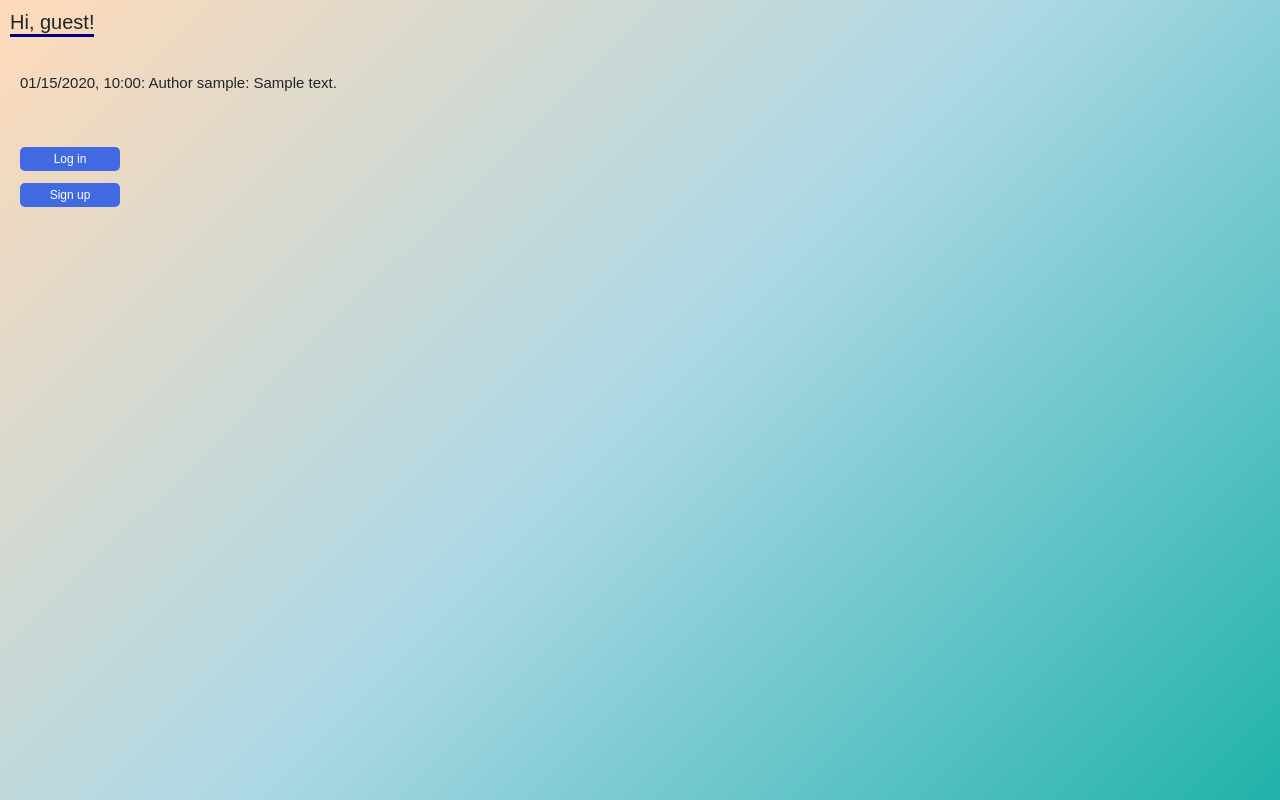
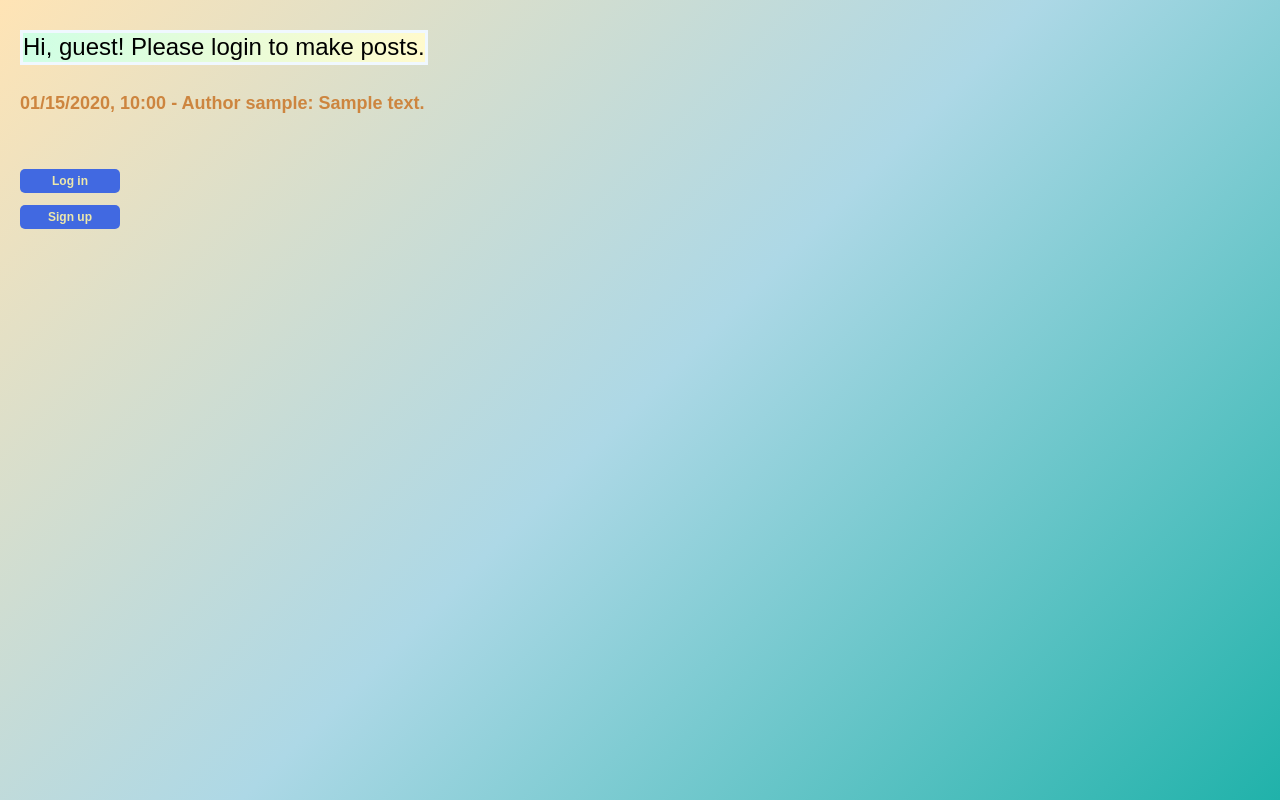
Before and after one commit to Kevin-Zhao-Github/s14lab5, a Flask app: page / in a window 1280 px wide. Run offline with Flask 2, Linux system fonts and the light colour scheme; tables that the repository leaves empty hold one stand-in row (values such as "Sample post"); some libraries are stand-ins or nearby versions.

Commit message:
Better CSS

```diff
--- a/app.py
+++ b/app.py
@@ -1,4 +1,4 @@
-#from dotenv import load_dotenv
+from dotenv import load_dotenv
 from flask import Flask, flash, render_template, request, url_for, redirect, jsonify, session
 from flask_migrate import Migrate
 from models.models import Db, User, Post
@@ -7,14 +7,14 @@ from os import environ
 from datetime import datetime
 from passlib.hash import sha256_crypt
 
-#load_dotenv('.env')
+load_dotenv('.env')
 
 app = Flask(__name__)
-app.config['SQLALCHEMY_DATABASE_URI'] = environ.get('DATABASE_URL')
-#app.config['SQLALCHEMY_DATABASE_URI'] = 'postgresql://localhost/lab5'
+#app.config['SQLALCHEMY_DATABASE_URI'] = environ.get('DATABASE_URL')
+app.config['SQLALCHEMY_DATABASE_URI'] = 'postgresql://localhost/lab5'
 app.config['SQLALCHEMY_TRACK_MODIFICATIONS'] = False
-app.secret_key = 's14a-key'
-#app.secret_key = environ.get('SECRET_KEY')
+#app.secret_key = 's14a-key'
+app.secret_key = environ.get('SECRET_KEY')
 Db.init_app(app)
 migrate = Migrate(app, Db)
 
--- a/static/css/style.css
+++ b/static/css/style.css
@@ -13,16 +13,18 @@ html {
 body {
     height: 100%;
     background-color: lightblue;
-    background-image: linear-gradient(135deg, peachpuff, lightblue, lightseagreen);
+    background-image: linear-gradient(135deg, moccasin, lightblue, lightseagreen);
 }
 
 h1 {
-    border-bottom: 3px solid navy;
+    background: linear-gradient(to left, lemonchiffon, #cfffe5);
+    color: black;
+    border: 3px solid aliceblue;
     display: inline-flex;
     font-family: sans-serif;
-    font-size: 20px;
+    font-size: 24px;
     font-weight: lighter;
-    margin: 10px;
+    margin: 30px 0px 0px 20px;
     padding: 0;
 }
 
@@ -31,9 +33,10 @@ h1 {
 }
 
 p {
+    color: peru;
     font-family: sans-serif;
-    font-size: 15px;
-    font-weight: lighter;
+    font-size: 18px;
+    font-weight: bolder;
     margin: 5px 20px;
 }
 
@@ -48,9 +51,10 @@ form {
 button {
     background-color: royalblue;
     border-radius: 5px;
-    color: white;
+    color: palegoldenrod;
     font-family: sans-serif;
     font-size: 12px;
+    font-weight: bolder;
     padding: 3px;
     min-width: 100px;
 }
@@ -72,7 +76,7 @@ button {
 }
 
 .form-group textarea {
-    border: 3px solid darkblue;
+    border: 3px solid royalblue;
     margin: 10px 0 0 1px;
     padding: 3px;
 }
@@ -80,9 +84,10 @@ button {
 .form-submit {
     background-color: royalblue;
     border-radius: 5px;
-    color: white;
+    color: palegoldenrod;
     font-family: sans-serif;
     font-size: 12px;
+    font-weight: bolder;
     margin: 11px;
     padding: 3px;
     width: 100px;
--- a/templates/index.html
+++ b/templates/index.html
@@ -15,14 +15,14 @@
 
     {% else %}
 
-        <h1>Hi, guest!</h1>
+        <h1>Hi, guest! Please login to make posts.</h1>
 
     {% endif %}
 
 
     <div id="posts">
         {% for p in posts %}
-            <p> {{ p.created_date.strftime("%m/%d/%Y, %H:%M") }}: Author {{ p.author_name.username }}: {{ p.content }}</p>
+            <p> {{ p.created_date.strftime("%m/%d/%Y, %H:%M") }} - Author {{ p.author_name.username }}: {{ p.content }}</p>
         {% endfor %}
     </div>
 
```
Also changed, not shown: migrations/versions/434aaf0b3601_.py (added, +30 -0 lines).
